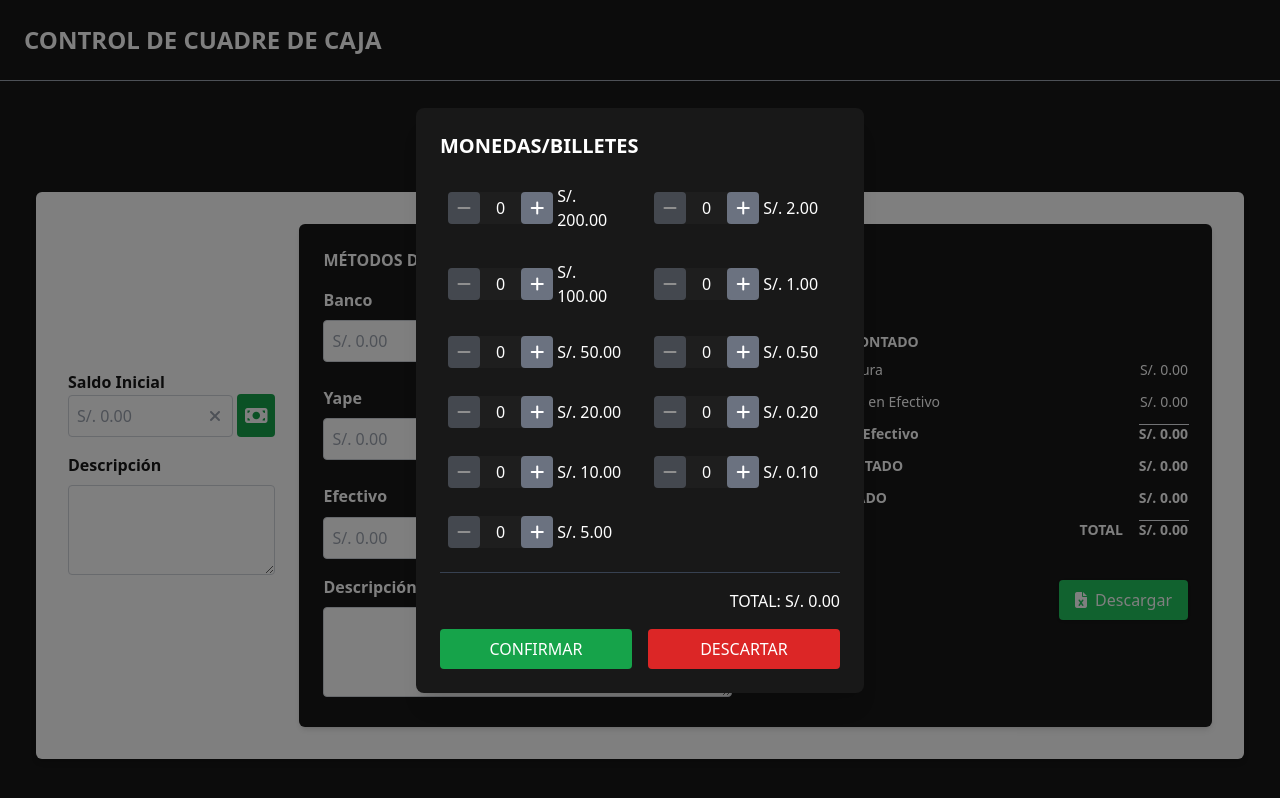
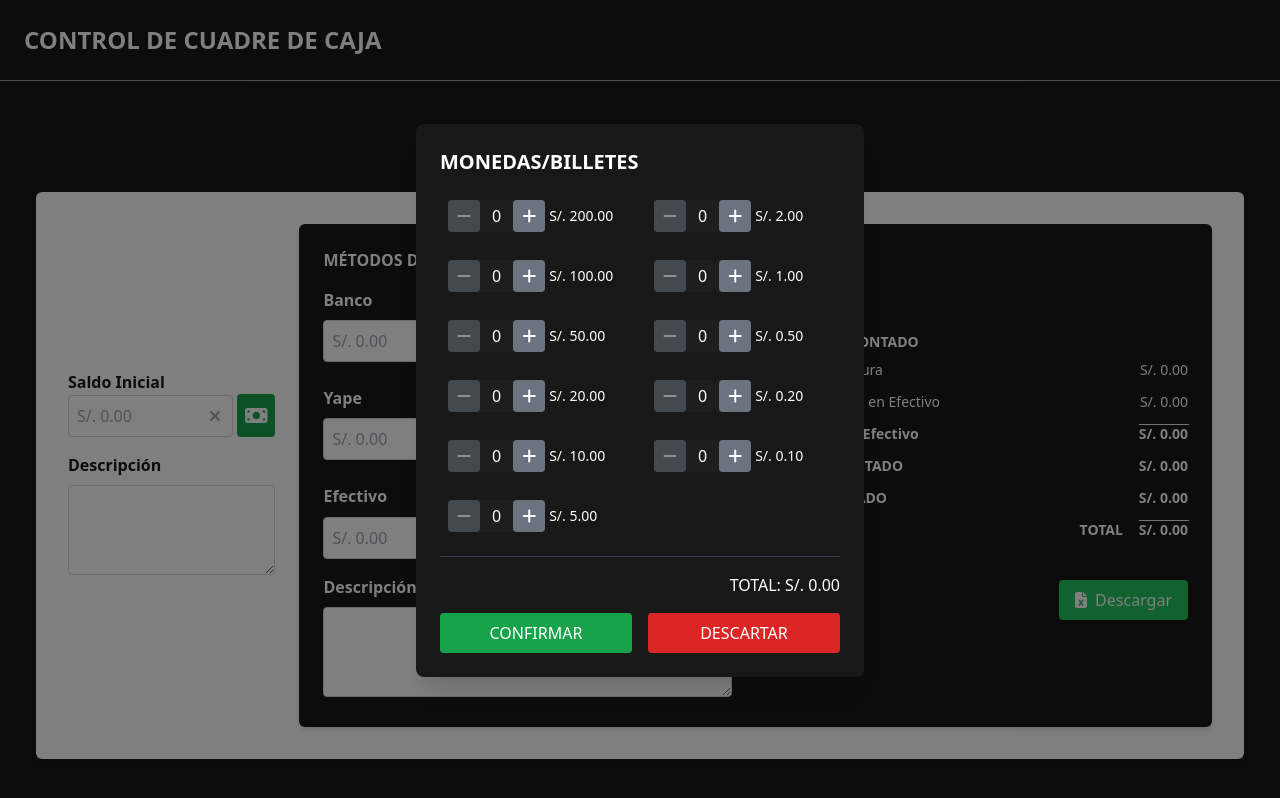
Before and after one commit to MarvinH10/arqueo-caja, a Vue app: page / in a window 1280 px wide. Both pictures are taken after a click on the element 256 px from the left and 415 px from the top of the page. Built offline with nearby package versions, Linux system fonts and the light colour scheme.

Commit message:
Funcionalidad completa/falta descargar excel

```diff
--- a/src/components/modalContar.vue
+++ b/src/components/modalContar.vue
@@ -73,7 +73,7 @@ export default {
                         </button>
 
                         <div class="flex items-center">
-                            <span class="text-white mx-4">{{ den.cantidad }}</span>
+                            <span class="text-white mx-3">{{ den.cantidad }}</span>
                         </div>
 
                         <button @click="incrementar(index)"
@@ -81,7 +81,7 @@ export default {
                             <i class="fas fa-plus"></i>
                         </button>
                     </div>
-                    <span class="text-white flex-1 text-left ml-1">S/. {{ den.valor.toFixed(2) }}</span>
+                    <span class="text-white lg:text-sm text-[9.4px] flex-1 text-left ml-1">S/. {{ den.valor.toFixed(2) }}</span>
                 </div>
 
                 <div v-for="(den, index) in denominaciones.slice(5, 11)" :key="`col2-${index}`"
@@ -93,7 +93,7 @@ export default {
                         </button>
 
                         <div class="flex items-center">
-                            <span class="text-white mx-4">{{ den.cantidad }}</span>
+                            <span class="text-white mx-3">{{ den.cantidad }}</span>
                         </div>
 
                         <button @click="incrementar(index + 5)"
@@ -101,7 +101,7 @@ export default {
                             <i class="fas fa-plus"></i>
                         </button>
                     </div>
-                    <span class="text-white flex-1 text-left ml-1">S/. {{ den.valor.toFixed(2) }}</span>
+                    <span class="text-white lg:text-sm text-[9.4px] flex-1 text-left ml-1">S/. {{ den.valor.toFixed(2) }}</span>
                 </div>
             </div>
 
```
